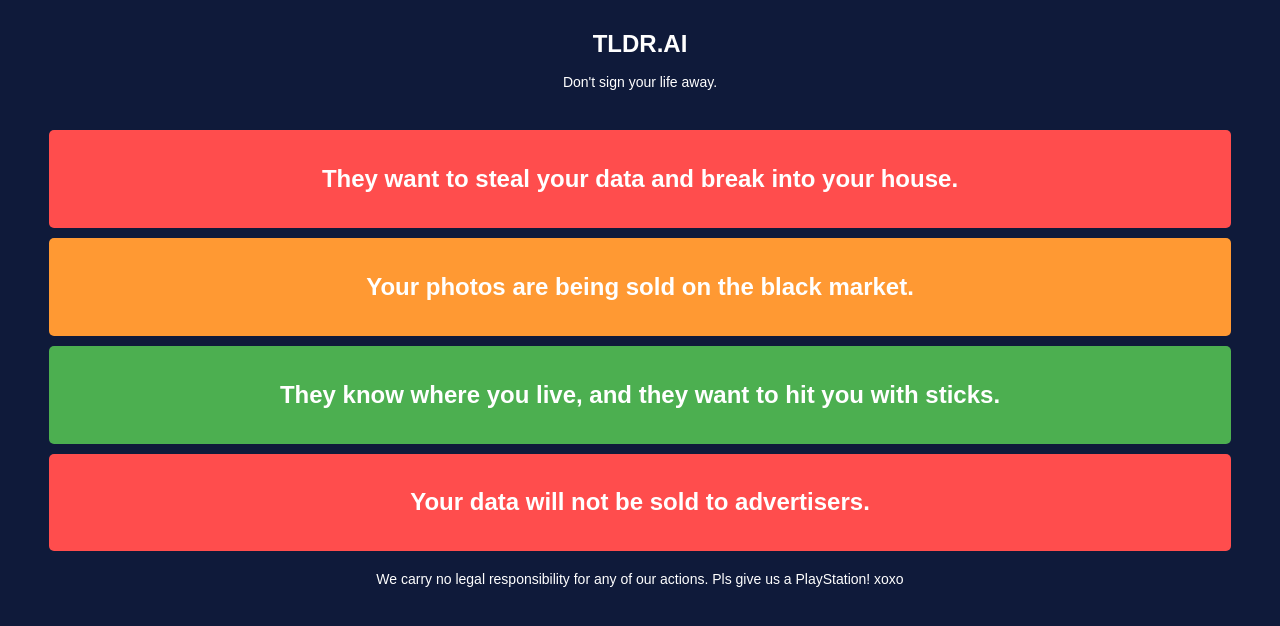
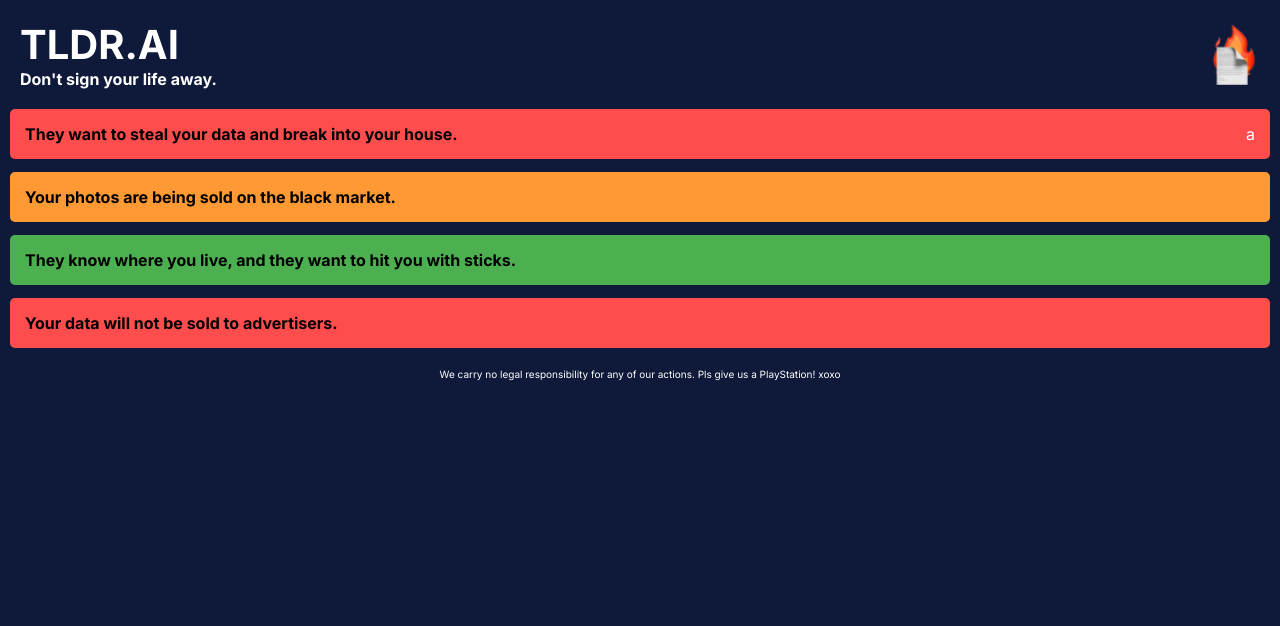
Before and after one commit to pooriaahmadi/qhacks2025, a browser extension: page extension/sidepanel/index.html in a window 1280 px wide. Drawn offline with Linux system fonts and the light colour scheme; files whose address does not match are found by name.

Commit message:
Update sidepanel styling and add new images

```diff
--- a/extension/sidepanel/index.css
+++ b/extension/sidepanel/index.css
@@ -1,34 +1,68 @@
-body {
-  font-family: Arial, sans-serif;
+* {
+  box-sizing: border-box;
+  margin: 0;
+  padding: 0;
+}
+
+html, body {
+  font-family: "Inter", serif;
+  font-optical-sizing: auto;
+  font-style: normal;
   margin: 0;
   padding: 0;
   text-align: center;
   background-color: #0f1a3a;
   color: white;
+  min-width: 360px;
 }
 
-h1 {
-  margin-top: 10px;
-  font-size: 24px;
-}
 
-p {
-  font-size: 14px;
-  margin: 10px;
-}
 
 .container {
   padding: 20px;
+  display: flex;
+  justify-content: space-between;
+  align-items: center;
+}
+
+.container > div {
+  display: flex;
+  flex-direction: column;
+  align-items: flex-start;
+}
+
+.container > div >h4 {
+  font-size: 16px;
+}
+
+.container > div > h1 {
+  font-size: 40px;
+}
+
+.container > div> img {
+  width: 53px;
+  height: 61px;
 }
 
 .card {
   border-radius: 5px;
-  margin: 10px auto;
   padding: 15px;
-  width: 90%;
   text-align: center;
   color: white;
   font-size: 16px;
+  display: flex;
+  justify-content: space-between;
+}
+.cards {
+  width: 100%;
+  display: flex;
+  flex-direction: column;
+  padding: 0 10px;
+  gap: 13px;
+}
+.card h2 {
+  font-size: 16px;
+  color: black;
 }
 
 .card.red {
--- a/extension/sidepanel/index.html
+++ b/extension/sidepanel/index.html
@@ -3,18 +3,34 @@
 
 <head>
   <link rel="stylesheet" type="text/css" href="index.css" />
+  <link rel="preconnect" href="https://fonts.googleapis.com">
+  <link rel="preconnect" href="https://fonts.gstatic.com" crossorigin>
+  <link
+    href="https://fonts.googleapis.com/css2?family=Inter:ital,opsz,wght@0,14..32,100..900;1,14..32,100..900&family=Rubik:ital,wght@0,300;0,400;0,500;0,600;0,700;0,800;0,900;1,300;1,400;1,500;1,600;1,700;1,800;1,900&display=swap"
+    rel="stylesheet">
 </head>
 <title>TLDR.AI</title>
 
 <body>
   <div class="container">
+    <div>
       <h1>TLDR.AI</h1>
-    <p>Don't sign your life away.</p>
-
+      <h4>Don't sign your life away.</h4>
     </div>
+    <div>
+      <img src="icon.png" alt="">
+    </div>
+  </div>
+  <div class="cards">
     <div class="card red">
+      <div>
         <h2>They want to steal your data and break into your house.</h2>
         <p class="hidden">Better board up the windows.</p>
+      </div>
+
+      <div>
+        <p>a</p>
+      </div>
     </div>
 
     <div class="card orange">
@@ -31,6 +47,7 @@
       <h2>Your data will not be sold to advertisers.</h2>
       <p class="hidden">Because it's being sold to ME. ;)</p>
     </div>
+  </div>
   <script src="popup.js"></script>
 </body>
 <footer>
```
Also changed, not shown: extension/sidepanel/images/icon.png (renamed from extension/images/Group 1.png), extension/sidepanel/images/triangle.png (renamed from extension/images/Polygon 1 (1).png). Lines whose indentation alone changed are shown as unchanged.
